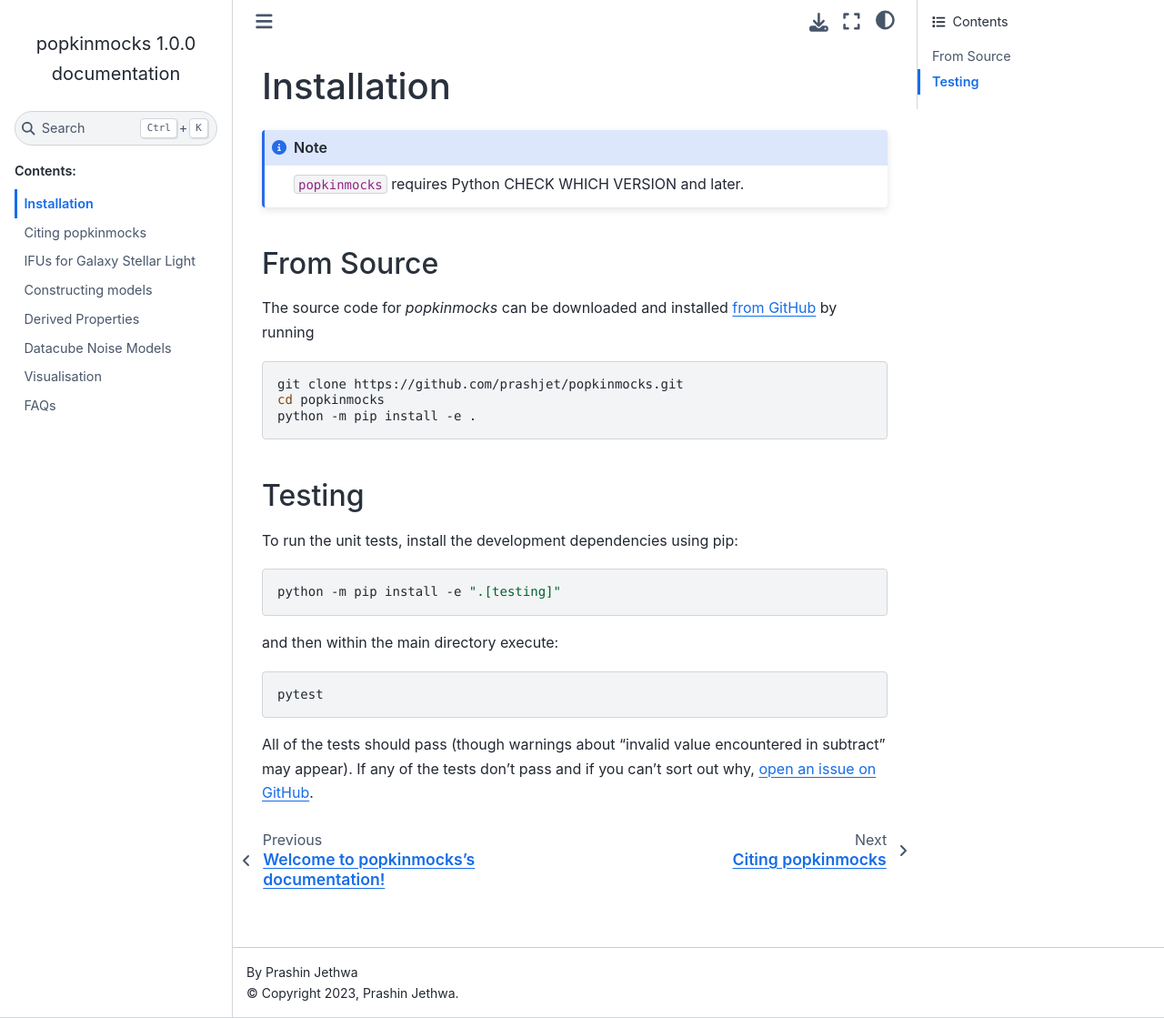
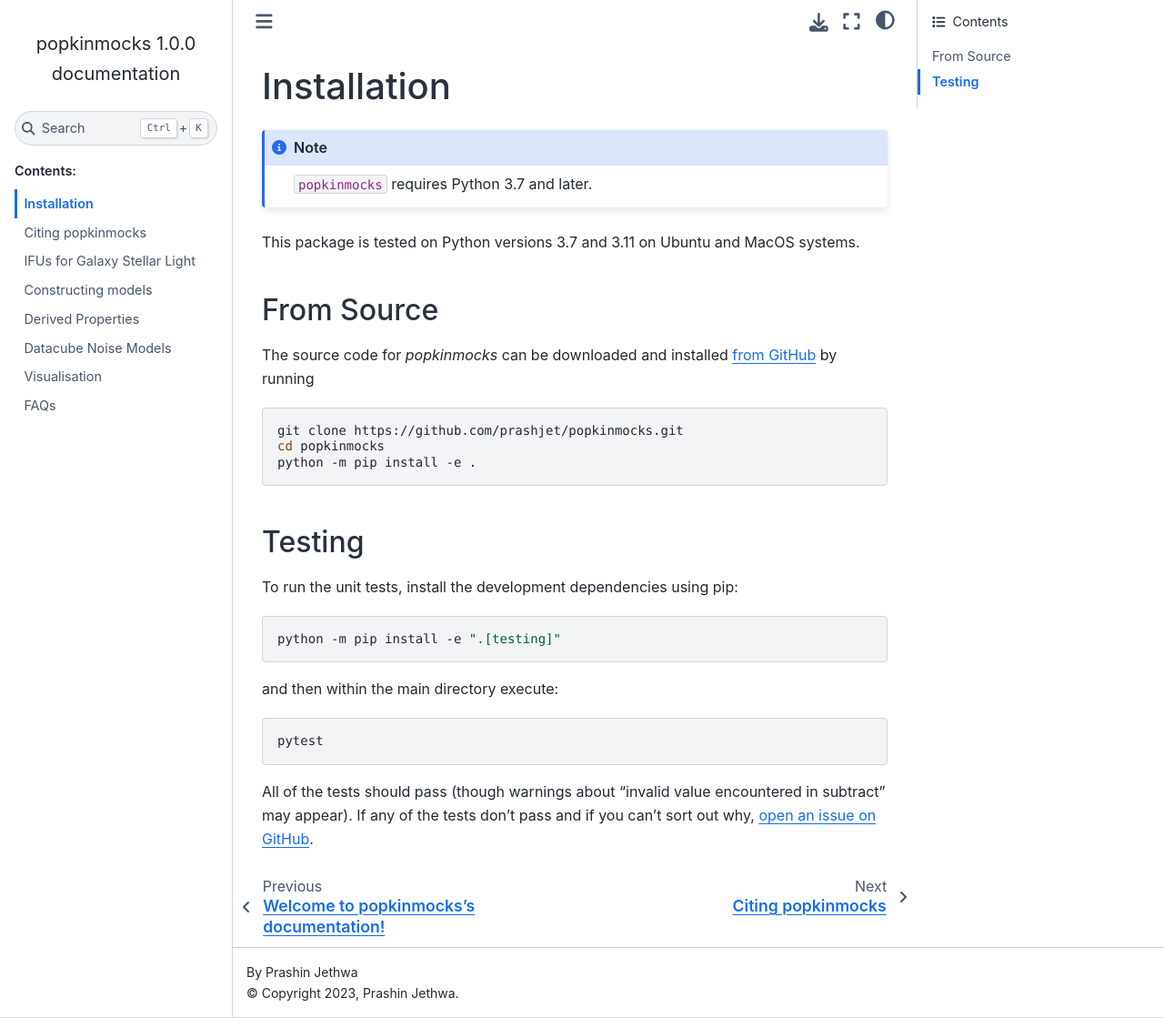
Before and after one commit to prashjet/popkinmocks, a Sphinx documentation site: the page built from docs/source/user/install.rst, in a window 1280 px wide and 1119 px high. Shown: the whole window at 91% size. Built offline with Sphinx 7.4.7 and the Sphinx Book theme 1.1.4, drawn with Linux system fonts in a browser that asks for light colours.

Commit message:
configure continuous integration (#58)
* configure continuous integration
* CI testing several OS/Python versions
* update docs for install version

```diff
--- a/codecov.yml
+++ b/codecov.yml
@@ -9,6 +9,6 @@
     patch:
       default:
         # basic
-        target: 50%
+        target: 30%
         threshold: 1%
         base: auto
--- a/docs/source/user/install.rst
+++ b/docs/source/user/install.rst
@@ -3,7 +3,9 @@
 Installation
 ============
 
-.. note:: ``popkinmocks`` requires Python CHECK WHICH VERSION and later.
+.. note:: ``popkinmocks`` requires Python 3.7 and later.
+
+This package is tested on Python versions 3.7 and 3.11 on Ubuntu and MacOS systems.
 
 From Source
 -----------
```
Also changed, not shown: 1 other file.
